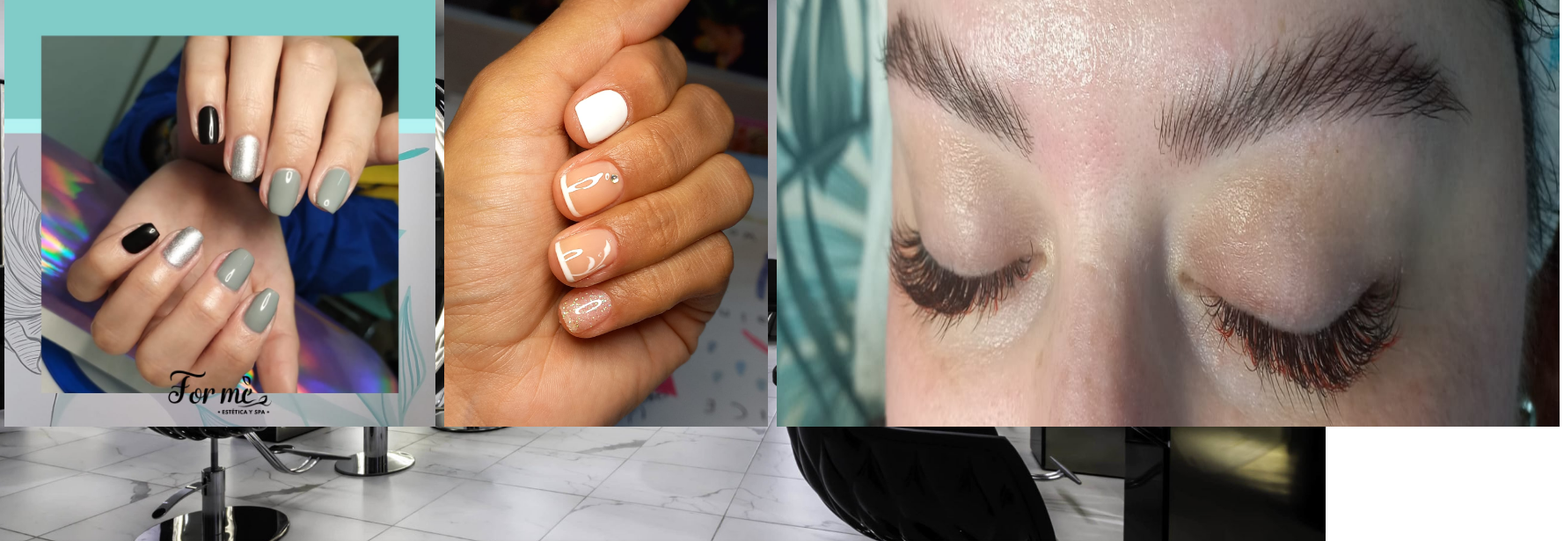
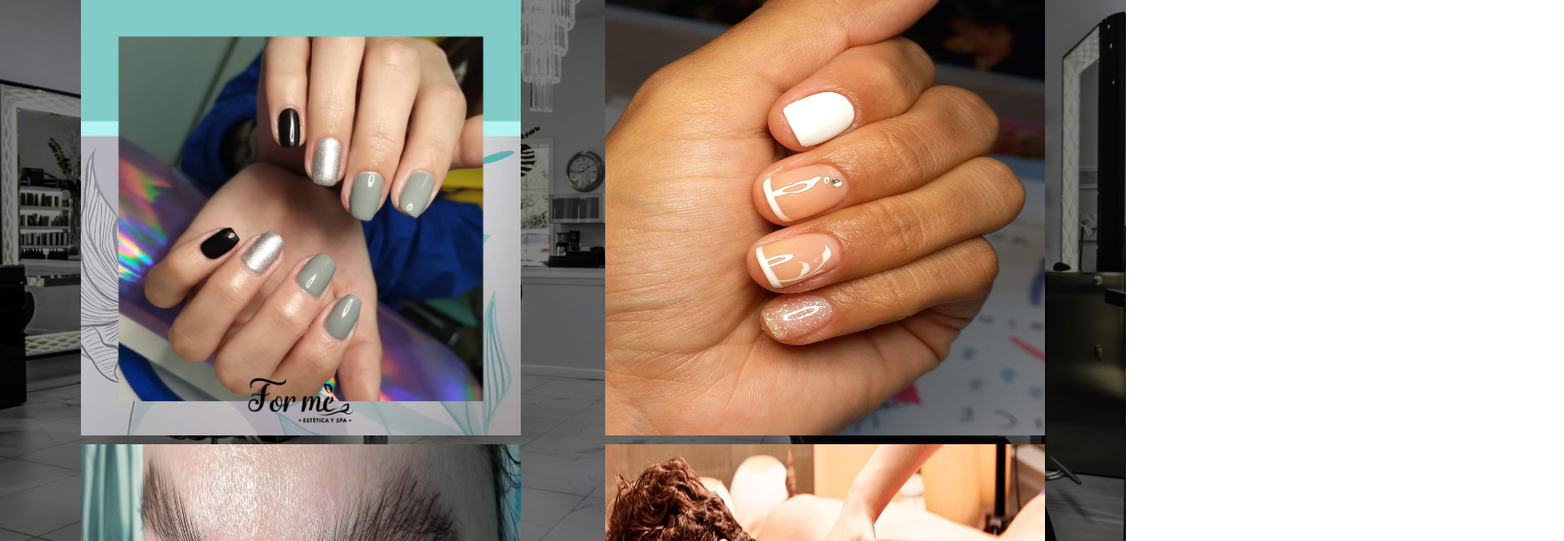
Before and after one commit to ramirobartolotti/2da-bartolotti-estetica, a plain HTML site: page pages/servicios.html in a window 1280 px wide. Shown: the part 113-728 px from the top of the page at 88% size, 1778 px wide, since content can reach past the window. Drawn offline with nearby package versions, Linux system fonts and the light colour scheme.

Commit message:
cambios generales y arreglo scroll horizontal

```diff
--- a/css/style.css
+++ b/css/style.css
@@ -2,13 +2,14 @@
 body {
     box-sizing: border-box;
     margin: 0;
-    background-image: url(../assets/imagen-background.jpg);
+    background-image: linear-gradient(rgba(0, 0, 0, 0.5), rgba(0, 0, 0, 0.5)), url(../assets/imagen-background.jpg);
     background-repeat: no-repeat;
     background-size: cover;
     background-attachment: fixed;
     background-position: center;
     width: 100vw;
     height: 100vh;
+    overflow-x: hidden;
   }
 
 .menu {
@@ -65,29 +66,26 @@ footer {
     align-items: center;
   }
 
-.capping {
-    width: 500px;
-    height: 500px;
-    padding: 5px;
+.contenedor{
+    display: flex;
+    flex-wrap: wrap;
+    justify-content: space-evenly;
+
+}
+.trabajos {
+  width: 500px;
+  height: 500px;
+  margin: 5px;
 }
 
-.esmaltado{
-    width: 500px;
-    height: 500px;
-    padding: 5px;
+@media (max-width: 768px) {
 
+  .trabajos{
+    width: 100%;
+    margin: 5%;
+  }
 }
 
-.cejas {
-    width: 900px;
-    height: 500px;
-    padding: 5px;
-}
-
-.contenedor{
-    display: flex;
-
-}
 
 .presentacion1{
   display: flex;
@@ -111,7 +109,7 @@ footer {
 }
 
 .texto-presentacion {
-    color: rgb(255, 0, 200);
+    color: rgb(255, 255, 255);
     font-weight: bold;
     margin: auto;
   }
--- a/pages/servicios.html
+++ b/pages/servicios.html
@@ -48,9 +48,12 @@
 </main>
    <section>
     <div class="contenedor">
-        <img class="capping" src="../assets/capping-gel.jpeg" alt="capping">
-        <img class="esmaltado" src="../assets/esmaltado-semipermanente1.jpeg" alt="esmaltado">
-        <img class="cejas" src="../assets/laminado-cejas1.jpeg" alt="cejas laminado">
+        <img class="trabajos" src="../assets/capping-gel.jpeg" alt="capping">
+        <img class="trabajos" src="../assets/esmaltado-semipermanente1.jpeg" alt="esmaltado">
+        <img class="trabajos" src="../assets/laminado-cejas1.jpeg" alt="cejas laminado">
+        <img class="trabajos" src="../assets/masajes.jpg" alt="masajes">
+        <img class="trabajos" src="../assets/depilacion.jpg" alt="depilacion">
+        <img class="trabajos" src="../assets/podologia.jpg" alt="podologia">
 
     </div>
 
```
Also changed, not shown: assets/depilacion.jpg (added), assets/masajes.jpg (added), assets/podologia.jpg (added).
